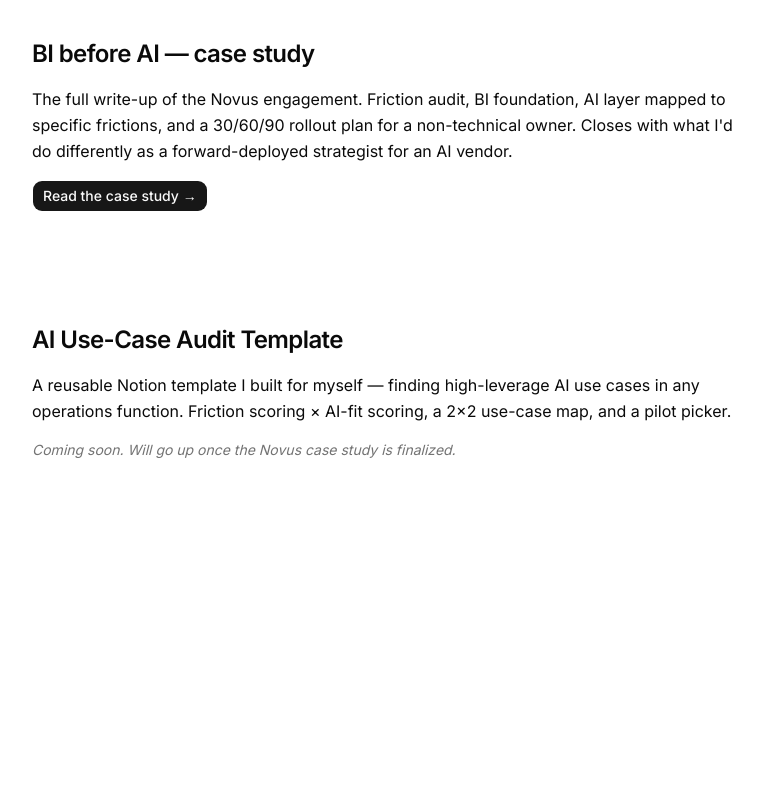
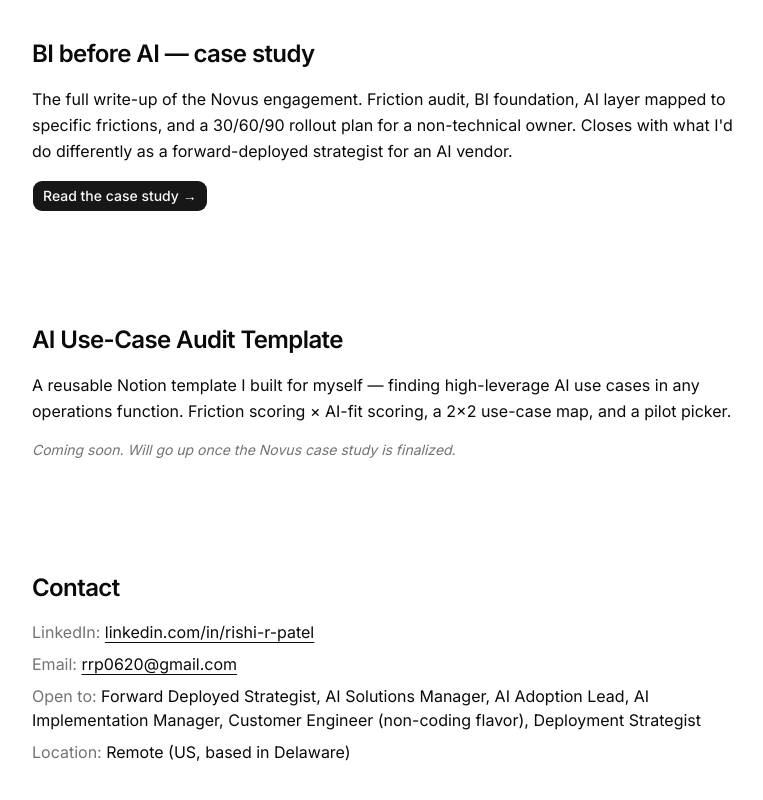
Before and after one commit to rrp0620/rishi-portfolio, a Next.js app: page / in a window 1280 px wide. Shown: the part 1956-2756 px from the top of the page, without its empty margins (248-1011 px from the left). Before the commit the page ends 2512 px from the top, so only its background shows below. Built offline with nearby package versions, Linux system fonts and the light colour scheme.

Commit message:
Phase 3: Contact component

```diff
--- a/app/page.tsx
+++ b/app/page.tsx
@@ -3,6 +3,7 @@ import { About } from "@/components/about";
 import { FeaturedProject } from "@/components/featured-project";
 import { CaseStudy } from "@/components/case-study";
 import { AuditTemplate } from "@/components/audit-template";
+import { Contact } from "@/components/contact";
 
 export default function Home() {
   return (
@@ -12,6 +13,7 @@ export default function Home() {
       <FeaturedProject />
       <CaseStudy />
       <AuditTemplate />
+      <Contact />
     </main>
   );
 }
--- /dev/null
+++ b/components/contact.tsx
@@ -0,0 +1,41 @@
+import Link from "next/link";
+
+export function Contact() {
+  return (
+    <section className="space-y-4">
+      <h2 className="text-2xl font-semibold tracking-tight">Contact</h2>
+      <ul className="space-y-2 text-base">
+        <li>
+          <span className="text-muted-foreground">LinkedIn: </span>
+          <Link
+            href="https://www.linkedin.com/in/rishi-r-patel/"
+            className="underline underline-offset-4 hover:text-primary"
+            target="_blank"
+            rel="noreferrer"
+          >
+            linkedin.com/in/rishi-r-patel
+          </Link>
+        </li>
+        <li>
+          <span className="text-muted-foreground">Email: </span>
+          <Link
+            href="mailto:rrp0620@gmail.com"
+            className="underline underline-offset-4 hover:text-primary"
+          >
+            rrp0620@gmail.com
+          </Link>
+        </li>
+        <li>
+          <span className="text-muted-foreground">Open to: </span>
+          Forward Deployed Strategist, AI Solutions Manager, AI Adoption Lead,
+          AI Implementation Manager, Customer Engineer (non-coding flavor),
+          Deployment Strategist
+        </li>
+        <li>
+          <span className="text-muted-foreground">Location: </span>
+          Remote (US, based in Delaware)
+        </li>
+      </ul>
+    </section>
+  );
+}
```
